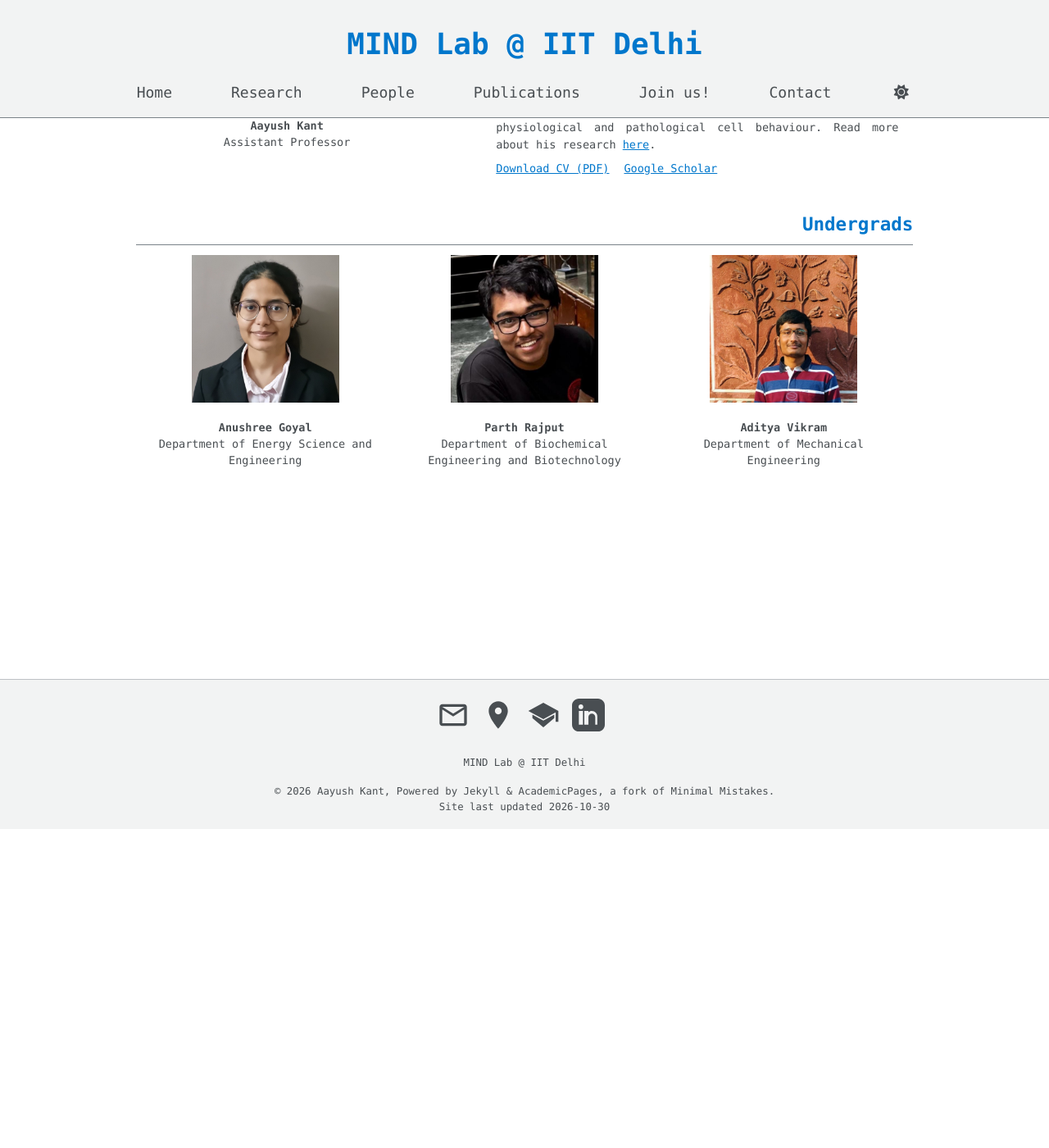
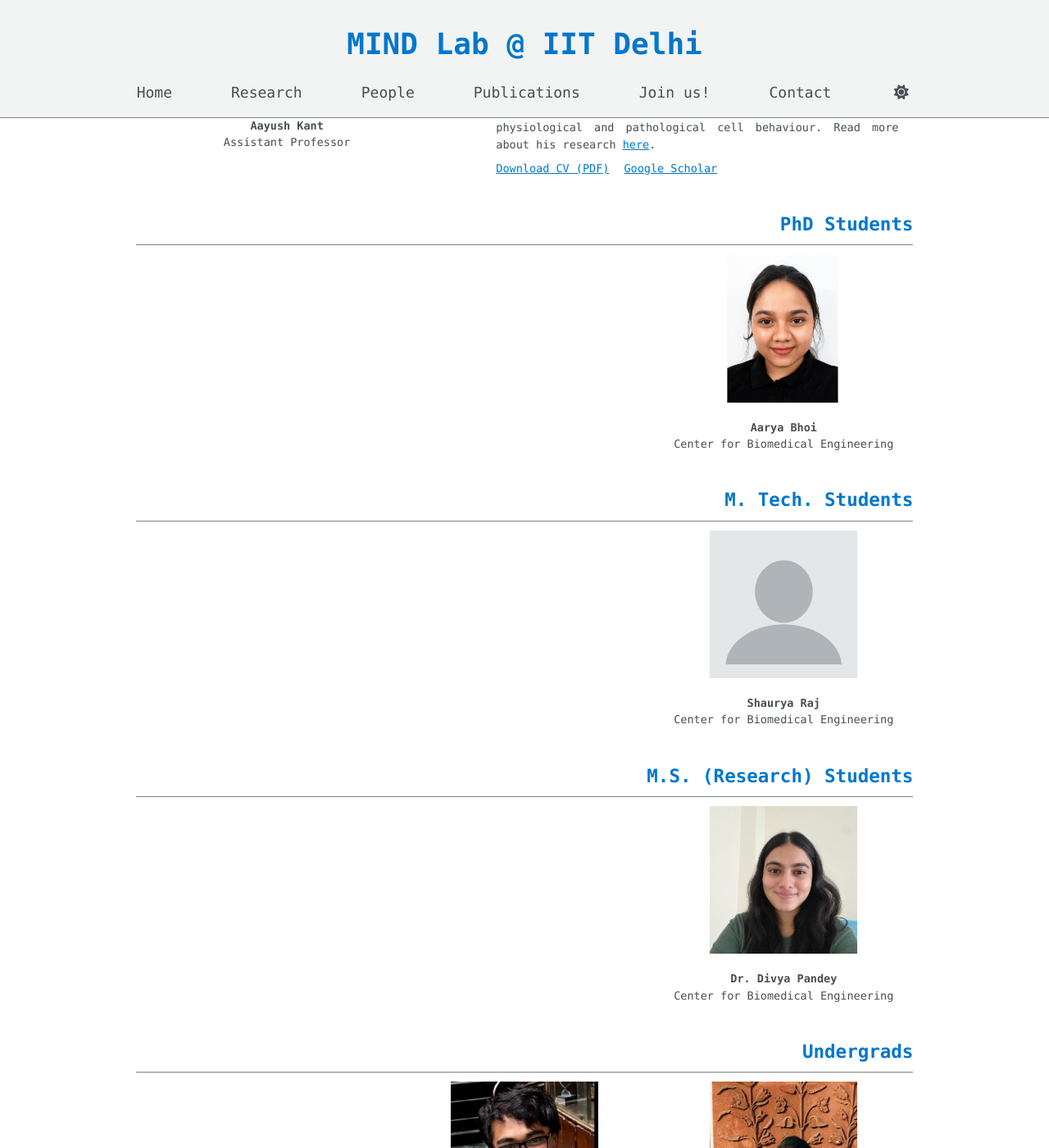
Before and after one commit to mindlabiitd/mindlabiitd.github.io, a Jekyll site: the page built from _pages/people.md, in a window 1280 px wide and 1400 px high, scrolled down 499 px. Shown: the whole window at 82% size. Built offline with Jekyll 4.4.1, drawn with Linux system fonts in a browser that asks for light colours; a script that is not in the unit is left out; before the commit the page ends 1510 px from its top, so only the background shows below that.

Commit message:
update member list

```diff
--- a/_pages/people.md
+++ b/_pages/people.md
@@ -68,18 +68,79 @@
 </table>
 
 <h2 style="text-align: right;">
+  <span style="color: var(--accent-color)">PhD Students</span>
+</h2>
+
+<table style="width:100%; table-layout:fixed">
+  <tr>
+
+    <td style="width:35%;"></td>
+
+    <td style="width:35%;"></td>
+
+    <!-- Left column: photo + caption -->
+    <td style="width:35%; text-align:center; vertical-align:top; padding:0 1rem;">
+      <img src="/images/AaryaBhoi2_crop.jpeg" alt="Aayush Kant"
+           style="width:100%; max-width:180px;"><br><br>
+        <strong>Aarya Bhoi</strong><br>
+        Center for Biomedical Engineering<br>
+    </td>
+
+  </tr>
+</table>
+
+<h2 style="text-align: right;">
+  <span style="color: var(--accent-color)">M. Tech. Students</span>
+</h2>
+
+<table style="width:100%; table-layout:fixed">
+  <tr>
+
+    <td style="width:35%;"></td>
+
+    <td style="width:35%;"></td>
+
+    <!-- Left column: photo + caption -->
+    <td style="width:35%; text-align:center; vertical-align:top; padding:0 1rem;">
+      <img src="/images/profile.png" alt="Aayush Kant"
+           style="width:100%; max-width:180px;"><br><br>
+        <strong>Shaurya Raj</strong><br>
+        Center for Biomedical Engineering<br>
+    </td>
+
+  </tr>
+</table>
+
+<h2 style="text-align: right;">
+  <span style="color: var(--accent-color)">M.S. (Research) Students</span>
+</h2>
+
+<table style="width:100%; table-layout:fixed">
+  <tr>
+
+    <td style="width:35%;"></td>
+
+    <td style="width:35%;"></td>
+
+    <!-- Left column: photo + caption -->
+    <td style="width:35%; text-align:center; vertical-align:top; padding:0 1rem;">
+      <img src="/images/DivyaPandey_crop.jpeg" alt="Aayush Kant"
+           style="width:100%; max-width:180px;"><br><br>
+        <strong>Dr. Divya Pandey</strong><br>
+        Center for Biomedical Engineering<br>
+    </td>
+
+  </tr>
+</table>
+
+<h2 style="text-align: right;">
   <span style="color: var(--accent-color)">Undergrads</span>
 </h2>
 
 <table style="width:100%; table-layout:fixed">
   <tr>
-    <!-- Left column: photo + caption -->
-    <td style="width:35%; text-align:center; vertical-align:top; padding:0 1rem;">
-      <img src="/images/AnushreeGoyal_crop.jpeg" alt="Aayush Kant"
-           style="width:100%; max-width:180px;"><br><br>
-        <strong>Anushree Goyal</strong><br>
-        Department of Energy Science and Engineering<br>
-    </td>
+
+    <td style="width:35%;"></td>
 
     <!-- Left column: photo + caption -->
     <td style="width:35%; text-align:center; vertical-align:top; padding:0 1rem;">
@@ -89,12 +150,12 @@
         Department of Biochemical Engineering and Biotechnology<br>
     </td>
 
-    <!-- Left column: photo + caption -->
     <td style="width:35%; text-align:center; vertical-align:top; padding:0 1rem;">
       <img src="/images/AdityaVikram_crop.jpeg" alt="Aayush Kant"
            style="width:100%; max-width:180px;"><br><br>
         <strong>Aditya Vikram</strong><br>
         Department of Mechanical Engineering<br>
     </td>
+
   </tr>
 </table>
```
Also changed, not shown: images/AaryaBhoi.jpeg (added), images/AaryaBhoi2.jpeg (added), images/AaryaBhoi2_crop.jpeg (added), images/DivyaPandey.jpeg (added), images/DivyaPandey_crop.jpeg (added).
